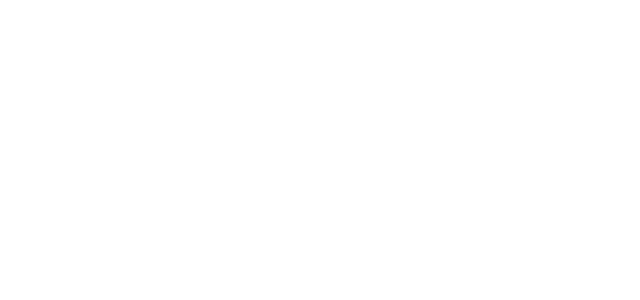
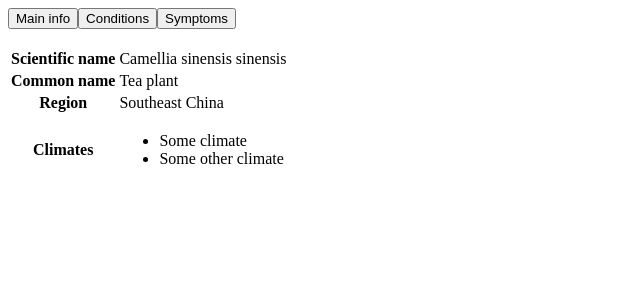
Before and after one commit to MehakKambo/PlantDatabase, a React (Create React App) app in the folder website/react_code/: page /plant in a window 1280 px wide. Shown: the top 300 px of the page, without its empty margins (0-640 px from the left). Built offline with nearby package versions, Linux system fonts and the light colour scheme.

Commit message:
Add basic plant page

```diff
--- a/website/react_code/src/App.js
+++ b/website/react_code/src/App.js
@@ -1,11 +1,11 @@
 import './App.css';
-import FrontPage from './pages/FrontPage';
+import PlantPage from './pages/PlantPage';
 
 
 function App() {
   return (
     <div>
-      <FrontPage />
+      <PlantPage />
     </div>
   );
 }
--- /dev/null
+++ b/website/react_code/src/components/ConditionsTab/ConditionsTab.jsx
@@ -0,0 +1,55 @@
+import { useEffect, useState } from 'react';
+
+export default function ConditionsTab() {
+    const [conditions, setConditions] = useState(null);
+
+    useEffect(() => {
+        // https://plants.ces.ncsu.edu/plants/camellia-sinensis/
+        // This will eventually do an actual request to the API
+        new Promise((resolve) => setTimeout(resolve, 600))
+            .then(() => {
+                setConditions([
+                    {
+                        illnessNumber: 'e3e9e238-d026-4e2a-8d1c-8b2330929f69',
+                        name: 'Dieback',
+                        description: 'Some description',
+                    },
+                    {
+                        illnessNumber: '5db7858e-dded-4ff9-9c3b-debfd4ff4659',
+                        name: 'Cankers',
+                        description: 'Some description',
+                    },
+                    {
+                        illnessNumber: '60a96f43-ccf5-4f7a-8e54-05357ecb5388',
+                        name: 'Flower blight',
+                        description: 'Some description',
+                    },
+                ]);
+            });
+    }, []);
+
+    if (conditions == null) {
+        return <div>Loading...</div>
+    }
+
+    return (
+        <div>
+            <table>
+                <thead>
+                    <tr>
+                        <th>Illness</th>
+                        <th>Description</th>
+                    </tr>
+                </thead>
+                <tbody>
+                    {conditions.map(cond => (
+                        <tr key={`condition-${cond.illnessNumber}`}>
+                            <td><a href={`/condition/${cond.illnessNumber}`}>{cond.name}</a></td>
+                            <td>{cond.description}</td>
+                        </tr>
+                    ))}
+                </tbody>
+            </table>
+        </div>
+    );
+}
--- /dev/null
+++ b/website/react_code/src/components/PlantTab/PlantTab.jsx
@@ -0,0 +1,54 @@
+import { useEffect, useState } from "react";
+
+export default function PlantTab() {
+    const [plantInfo, setPlantInfo] = useState(null);
+
+    useEffect(() => {
+        // https://plants.ces.ncsu.edu/plants/camellia-sinensis/
+        // This will eventually do an actual request to the API
+        new Promise((resolve) => setTimeout(resolve, 600))
+            .then(() => {
+                setPlantInfo({
+                    scientificName: 'Camellia sinensis sinensis',
+                    commonName: 'Tea plant',
+                    regionName: 'Southeast China',
+                    regionAbbr: 'SECN',
+                    climates: ['Some climate', 'Some other climate'],
+                    research: ['Citation 1', 'Citation 2'],
+                });
+            });
+    }, []);
+
+    if (plantInfo == null) {
+        return <div>Loading...</div>
+    }
+
+    return (
+        <div className="plant-tab__main-info">
+            <table>
+                <tbody>
+                    <tr>
+                        <th>Scientific name</th>
+                        <td>{plantInfo.scientificName}</td>
+                    </tr>
+                    <tr>
+                        <th>Common name</th>
+                        <td>{plantInfo.commonName}</td>
+                    </tr>
+                    <tr>
+                        <th>Region</th>
+                        <td>{plantInfo.regionName}</td>
+                    </tr>
+                    <tr>
+                        <th>Climates</th>
+                        <td>
+                            <ul>
+                                {plantInfo.climates.map(climate => <li key={plantInfo.scientificName + climate}>{climate}</li>)}
+                            </ul>
+                        </td>
+                    </tr>
+                </tbody>
+            </table>
+        </div>
+    );
+}
--- /dev/null
+++ b/website/react_code/src/components/SymptomsTab/SymptomsTab.jsx
@@ -0,0 +1,100 @@
+import { useEffect, useState } from "react";
+
+function SymptomConditions({ symptomNumber }) {
+    const [conditions, setConditions] = useState(null);
+
+    useEffect(() => {
+        // https://plants.ces.ncsu.edu/plants/camellia-sinensis/
+        // This will eventually do an actual request to the API
+        new Promise((resolve) => setTimeout(resolve, 600))
+            .then(() => {
+                setConditions([
+                    {
+                        illnessNumber: 'e3e9e238-d026-4e2a-8d1c-8b2330929f69',
+                        name: 'Dieback',
+                        description: 'Some description',
+                    },
+                    {
+                        illnessNumber: '5db7858e-dded-4ff9-9c3b-debfd4ff4659',
+                        name: 'Cankers',
+                        description: 'Some description',
+                    },
+                    {
+                        illnessNumber: '60a96f43-ccf5-4f7a-8e54-05357ecb5388',
+                        name: 'Flower blight',
+                        description: 'Some description',
+                    },
+                ]);
+            });
+    }, []);
+
+    if (conditions == null) {
+        return <div>Loading...</div>
+    }
+
+    return (
+        <ul>
+            {conditions.map(cond => <li key={symptomNumber + cond.illnessNumber}><a href={`/conditions/${cond.illnessNumber}`}>{cond.name}</a></li>)}
+        </ul>
+    );
+}
+
+export default function SymptomsTab() {
+    const [symptoms, setSymptoms] = useState(null);
+    const [selectedSymptom, setSelectedSymptom] = useState('');
+
+    useEffect(() => {
+        // This will eventually do an actual request to the API
+        new Promise((resolve) => setTimeout(resolve, 600))
+            .then(() => {
+                setSymptoms([
+                    {
+                        symptomNumber: 'cc8d39c6-c00b-4bca-b179-2f25e13e36d1',
+                        name: 'Some symptom 1',
+                        description: 'Some description',
+                    },
+                    {
+                        symptomNumber: '2a75000c-ef48-4471-a760-5c26fce716cd',
+                        name: 'Some symptom 2',
+                        description: 'Some description',
+                    },
+                    {
+                        symptomNumber: 'ae459662-5a19-41a5-8b5a-10e32182841e',
+                        name: 'Some symptom 3',
+                        description: 'Some description',
+                    },
+                ]);
+            });
+    }, []);
+
+    if (symptoms == null) {
+        return <div>Loading...</div>
+    }
+
+    const onSymptomClicked = (e) => {
+        setSelectedSymptom(e.target.value);
+    };
+
+    return (
+        <div>
+            <table>
+                <thead>
+                    <tr>
+                        <th>Symptom</th>
+                        <th>Description</th>
+                        <th>Possible conditions (click symptom)</th>
+                    </tr>
+                </thead>
+                <tbody>
+                    {symptoms.map(sym => (
+                        <tr key={`symptom-${sym.symptomNumber}`}>
+                            <td><button value={sym.symptomNumber} onClick={onSymptomClicked}>{sym.name}</button></td>
+                            <td>{sym.description}</td>
+                            <td>{selectedSymptom === sym.symptomNumber ? <SymptomConditions symptomNumber={sym.symptomNumber} /> : <div />}</td>
+                        </tr>
+                    ))}
+                </tbody>
+            </table>
+        </div>
+    );
+}
--- /dev/null
+++ b/website/react_code/src/pages/PlantPage.jsx
@@ -0,0 +1,38 @@
+import { useState } from 'react';
+import ConditionsTab from '../components/ConditionsTab/ConditionsTab';
+import PlantTab from '../components/PlantTab/PlantTab';
+import SymptomsTab from '../components/SymptomsTab/SymptomsTab'
+
+const mainInfoTab = 'Main info';
+const conditionsTab = 'Conditions';
+const symptomsTab = 'Symptoms';
+
+const tabs = new Map([
+    [mainInfoTab, <PlantTab />],
+    [conditionsTab, <ConditionsTab />],
+    [symptomsTab, <SymptomsTab />],
+]);
+
+function PlantTabSelector({ tab }) {
+    return tabs.get(tab);
+}
+
+export default function PlantPage() {
+    const [tab, setTab] = useState(mainInfoTab);
+
+    const onTabClicked = ((e) => {
+        setTab(e.target.value);
+    });
+
+    return (
+        <div>
+            <div className='plant-page__navbar'>
+                <input type='button' value={mainInfoTab} onClick={onTabClicked} />
+                <input type='button' value={conditionsTab} onClick={onTabClicked} />
+                <input type='button' value={symptomsTab} onClick={onTabClicked} />
+            </div>
+            <br />
+            <PlantTabSelector tab={tab} />
+        </div>
+    );
+}
```
